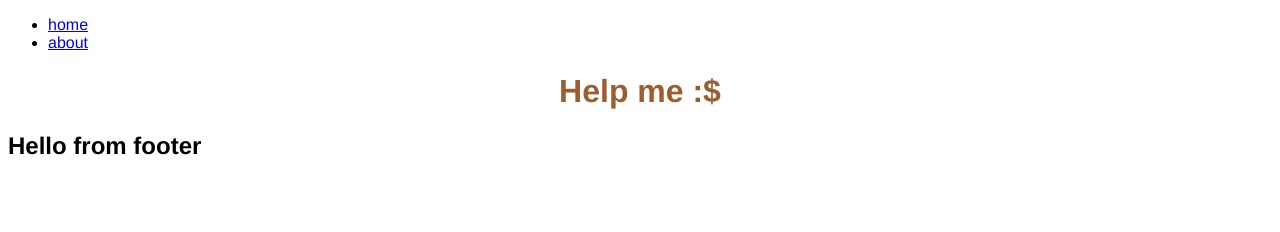
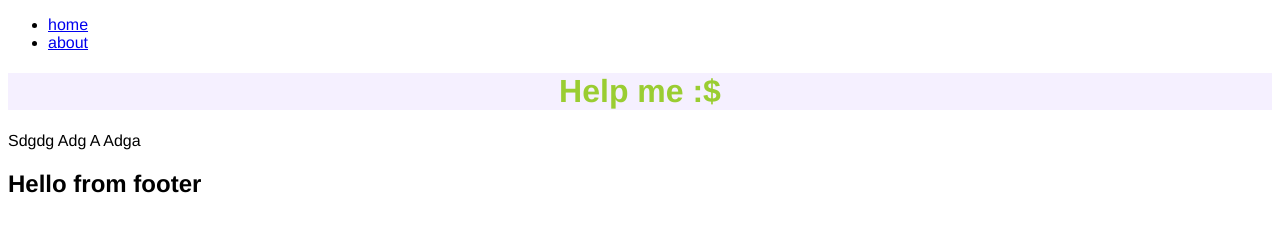
Before and after one commit to PhilipSanM/CodingDuck_Rubberducking, a Gatsby site in the folder Gatsby/tutorial/: page /about in a window 1280 px wide. Built offline with nearby package versions, Linux system fonts and the light colour scheme; Gatsby itself is replaced by a stand-in of ours.

Commit message:
CSS modules with gatsby

```diff
--- /dev/null
+++ b/Gatsby/tutorial/src/examples/about.module.css
@@ -0,0 +1,12 @@
+.page {
+  color: yellow;
+  background-color: rgb(245, 240, 255);
+}
+
+.text {
+  text-transform: capitalize;
+}
+
+.page h1 {
+  color: yellowgreen;
+}
--- /dev/null
+++ b/Gatsby/tutorial/src/examples/home.module.css
@@ -0,0 +1,11 @@
+.page {
+  color: blue;
+}
+
+.text {
+  text-transform: capitalize;
+}
+
+.page h1 {
+  color: yellowgreen;
+}
--- a/Gatsby/tutorial/src/pages/about.js
+++ b/Gatsby/tutorial/src/pages/about.js
@@ -1,11 +1,14 @@
 import React from "react"
 import Layout from "../components/Layout"
+import * as aboutStyles from "../examples/about.module.css"
+
 const about = () => {
   return (
     <Layout>
-      <div className="about-heading">
+      <div className={aboutStyles.page}>
         <h1>Help me :$</h1>
       </div>
+      <p className={aboutStyles.text}>sdgdg adg a adga</p>
     </Layout>
   )
 }
--- a/Gatsby/tutorial/src/pages/index.js
+++ b/Gatsby/tutorial/src/pages/index.js
@@ -2,6 +2,7 @@ import React from "react"
 import { Link } from "gatsby"
 import Layout from "../components/Layout"
 //My mistake the name of that
+import { page, text } from "../examples/home.module.css"
 export default function Home() {
   return (
     <Layout>
@@ -20,8 +21,9 @@ export default function Home() {
 
       <h1>Hello again</h1>
       {/* Lets apply the class so: */}
-      <div className="home-heading">
+      <div className={page}>
         <h1>Hello, but this have a class</h1>
+        <p className={text}>lorem lorem</p>
       </div>
     </Layout>
   )
```
